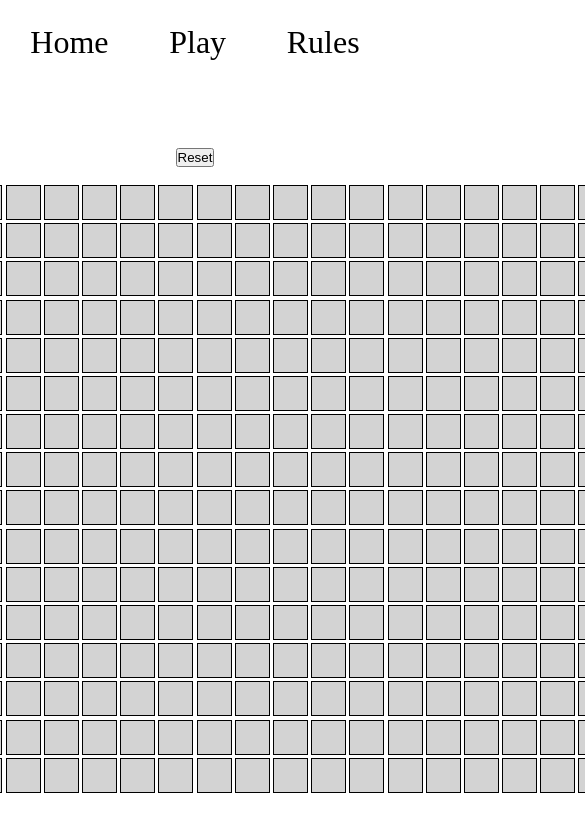
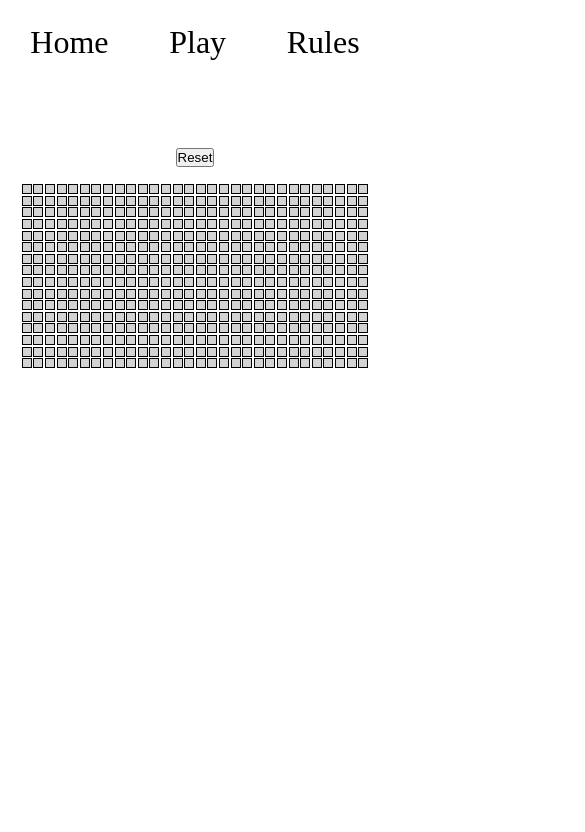
Before and after one commit to Diapanx/qingyi-cheng-project2, a React (Vite) app: page /game/1 in a window 390 px wide. Shown: the top 832 px of the page, 585 px wide, since content can reach past the window. Built offline with nearby package versions, Linux system fonts and the light colour scheme.

Commit message:
Fit mobile screen

```diff
--- a/src/Cell.css
+++ b/src/Cell.css
@@ -24,3 +24,28 @@
 .selected:hover {
     cursor: default;
 }
+
+
+@media screen and (max-width: 1400px) {
+    .cell {
+        height: 20px;
+        width: 20px;
+        margin: 0.1rem;
+    }
+}
+
+@media screen and (max-width: 450px) {
+    .cell {
+        height: 10px;
+        width: 10px;
+        margin: 0.05rem;
+    }
+}
+
+@media screen and (max-width: 400px) {
+    .cell {
+        height: 8px;
+        width: 8px;
+        margin: 0.05rem;
+    }
+}
--- a/src/Rules.css
+++ b/src/Rules.css
@@ -16,3 +16,9 @@
 p {
     margin: 20px;
 }
+
+@media screen and (max-width: 450px) {
+    .rule-body {
+        margin: 0.5rem;
+    }
+}
```
